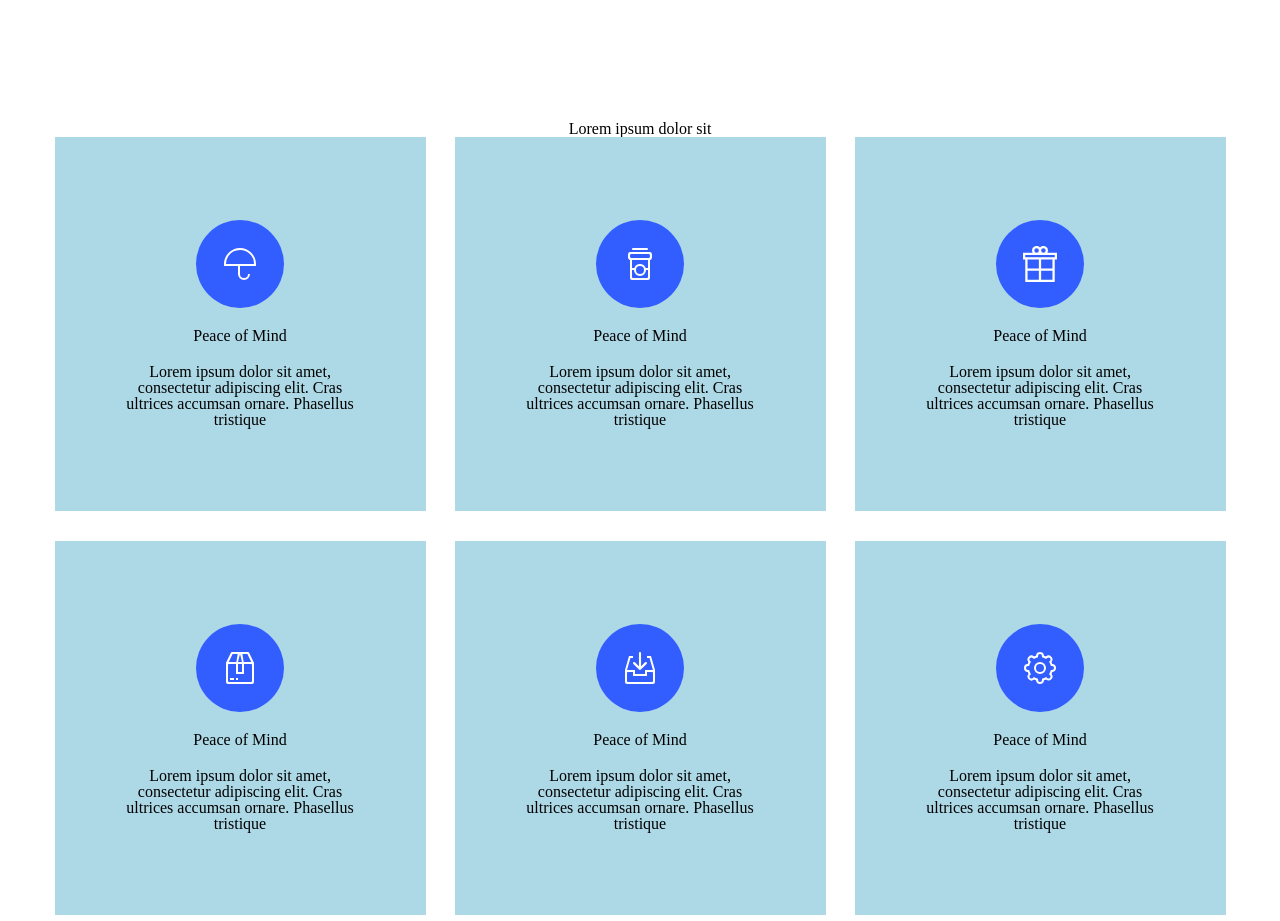
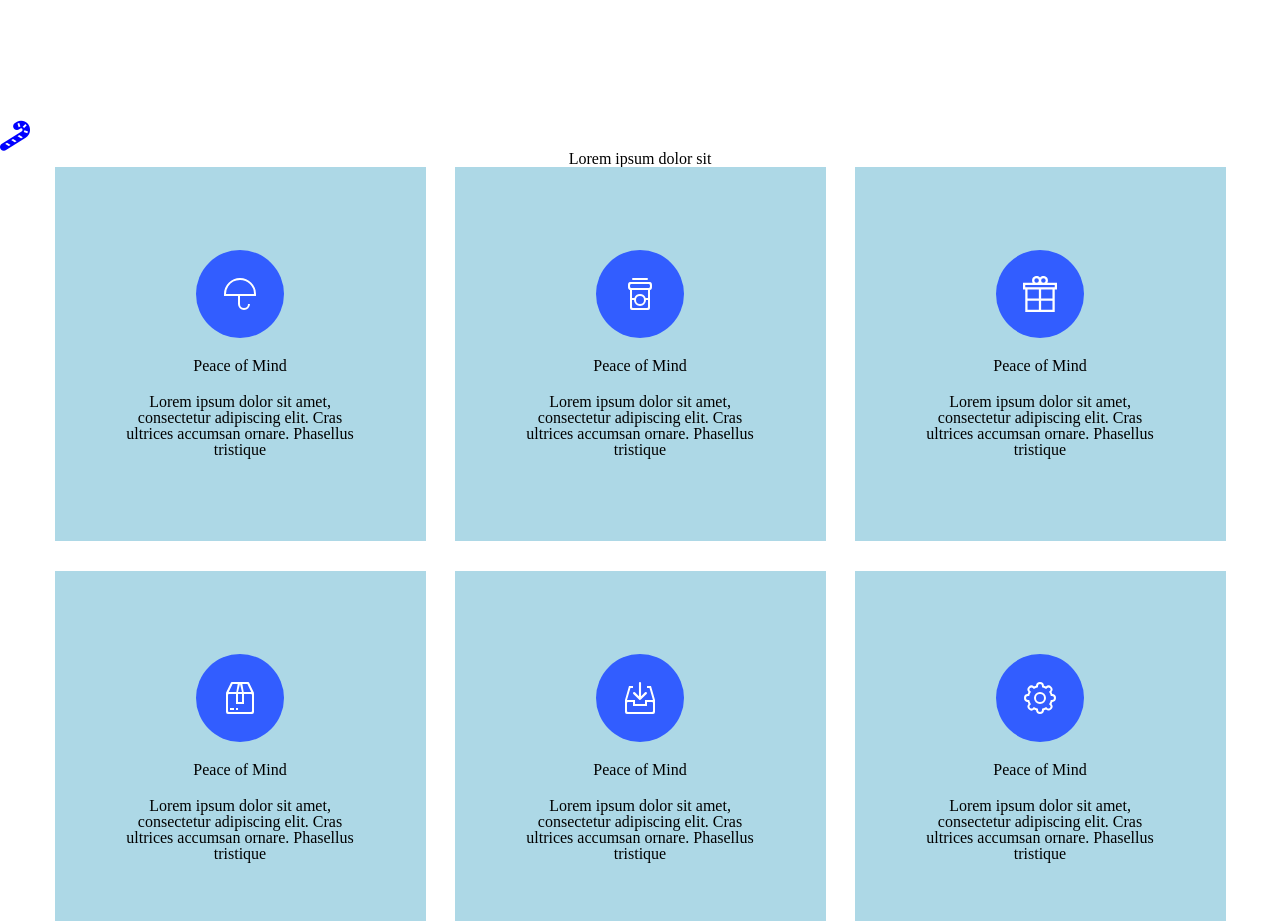
Before and after one commit to gog1na/Lesson7-Davaleba, a plain HTML site: page index.html in a window 1280 px wide. Shown: the part 1380-2301 px from the top of the page. Drawn offline with Linux system fonts and the light colour scheme.

Commit message:
fontAwesome

```diff
--- a/css/style.css
+++ b/css/style.css
@@ -133,3 +133,12 @@
  .satauri {
  	padding: 20px 0;
  }
+
+ .candy {
+ 	font-size: 30px;
+ 	color: blue;
+ 	transition: all 0.5s linear;
+ }
+ .candy:hover {
+ 	color: green;
+ }
--- a/index.html
+++ b/index.html
@@ -5,6 +5,7 @@
  	<title>Display Flex & Fontawesome</title>
  	<link rel="preconnect" href="https://fonts.gstatic.com">
  	<link href="https://fonts.googleapis.com/css2?family=Lato:wght@300&display=swap" rel="stylesheet">
+ 	<script src="https://kit.fontawesome.com/78fe5fb7d9.js" crossorigin="anonymous"></script>
  	<link rel="stylesheet" type="text/css" href="css/reset.css">
  	<link rel="stylesheet" type="text/css" href="css/style.css">
  </head>
@@ -48,6 +49,10 @@
  			</div>
  		</div>
  	</section>
+
+ 	<div class="icons">
+ 		<i class="fas fa-candy-cane candy"></i>
+ 	</div>
 
  	<section>
  		<div class="container">
```
